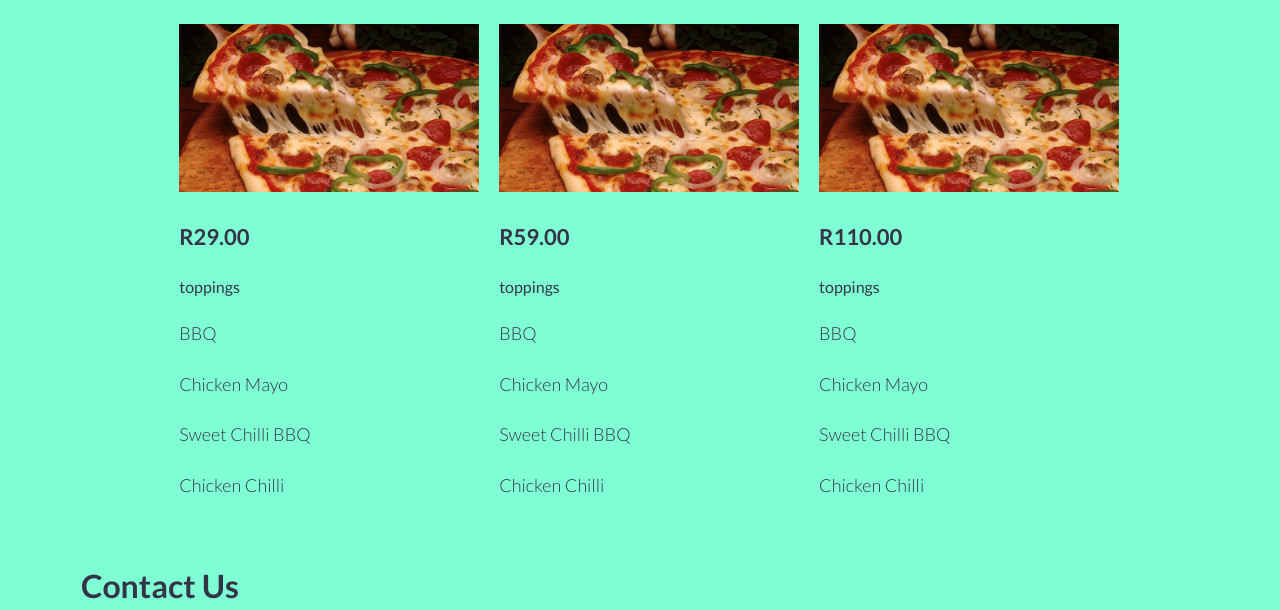
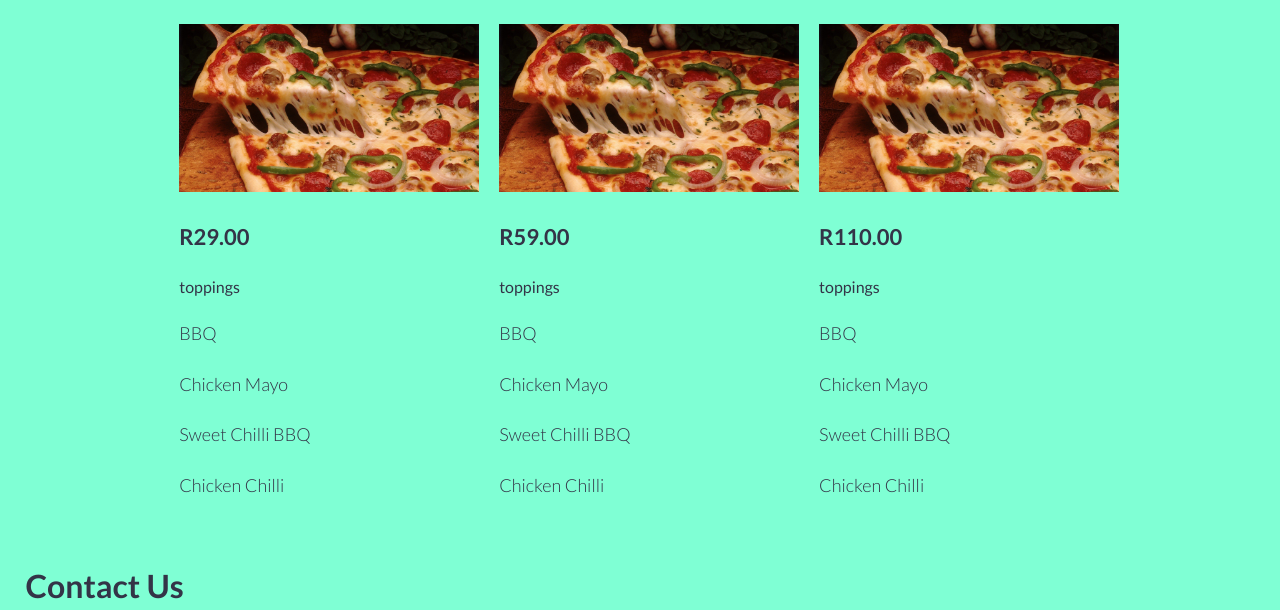
Before and after one commit to sakhile217/pizza-history, a plain HTML site: page simplegrid-pizza.html in a window 1280 px wide. Shown: the part 342-952 px from the top of the page. Drawn offline with Linux system fonts and the light colour scheme.

Commit message:
pizza p with simplegrid

```diff
--- a/simplegrid-pizza.html
+++ b/simplegrid-pizza.html
@@ -73,18 +73,18 @@
     </div>
     <div class="row">
         <div class="col-3">
-            <div class="center">
-                <h2>Contact Us</h2>
-            </div>
-            </div>
+
+            <h2>Contact Us</h2>
         </div>
     </div>
+
+
     <div class="row">
         <div class="col-6">
-
             <h3>Contact Number</h3>
             <p>011 523 1234</p>
         </div>
+
         <div class="col-6">
             <h3>Social Media</h3>
             <p>twitter: @Pizzaperfectgrid</p>
--- a/style.css
+++ b/style.css
@@ -1,4 +1,4 @@
-@media  screen and (min-width: 760px) {
+@media  screen and (min-width: 7px) {
 
 
 body {
```
